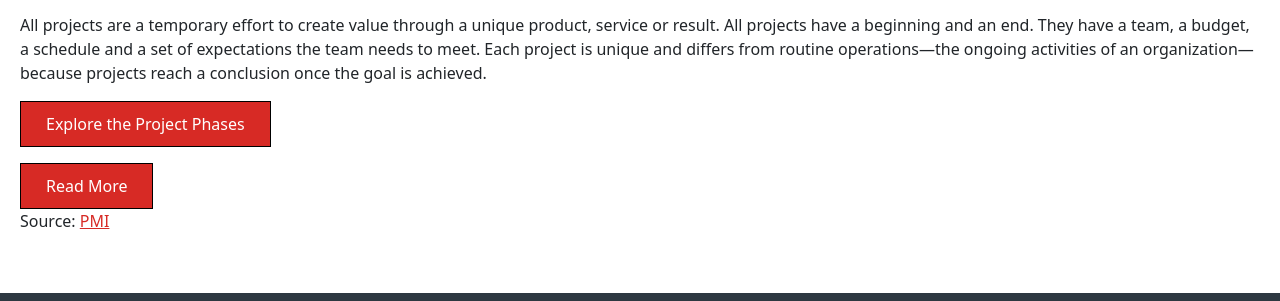
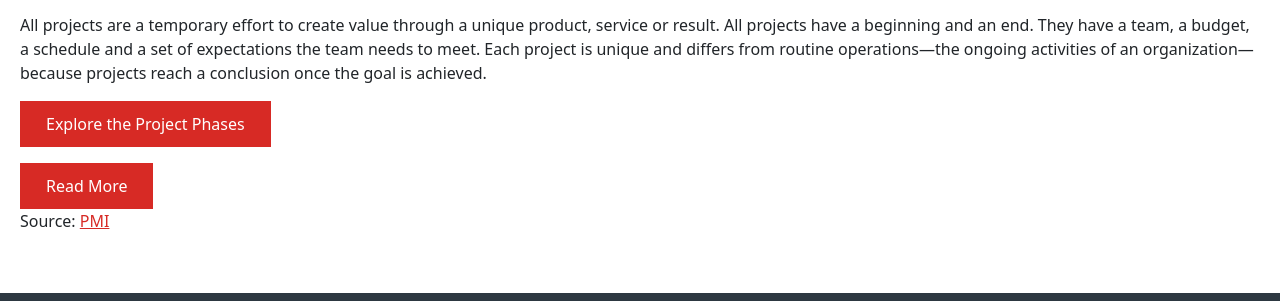
Before and after one commit to hollyrobillard/Everyday-Project-Management, a plain HTML site: page overview.html in a window 1280 px wide. Shown: the part 1497-1798 px from the top of the page. Drawn offline with nearby package versions, Linux system fonts and the light colour scheme.

Commit message:
Update overview.css

```diff
--- a/src/overview.css
+++ b/src/overview.css
@@ -62,7 +62,7 @@ button {
   margin: 0 auto;
   color: white;
   background-color: #d72a25;
-  border: 1px solid black;
+  border: 1px solid #d72a25;
   border-radius: 4px;
   padding: 10px 25px;
 }
```
